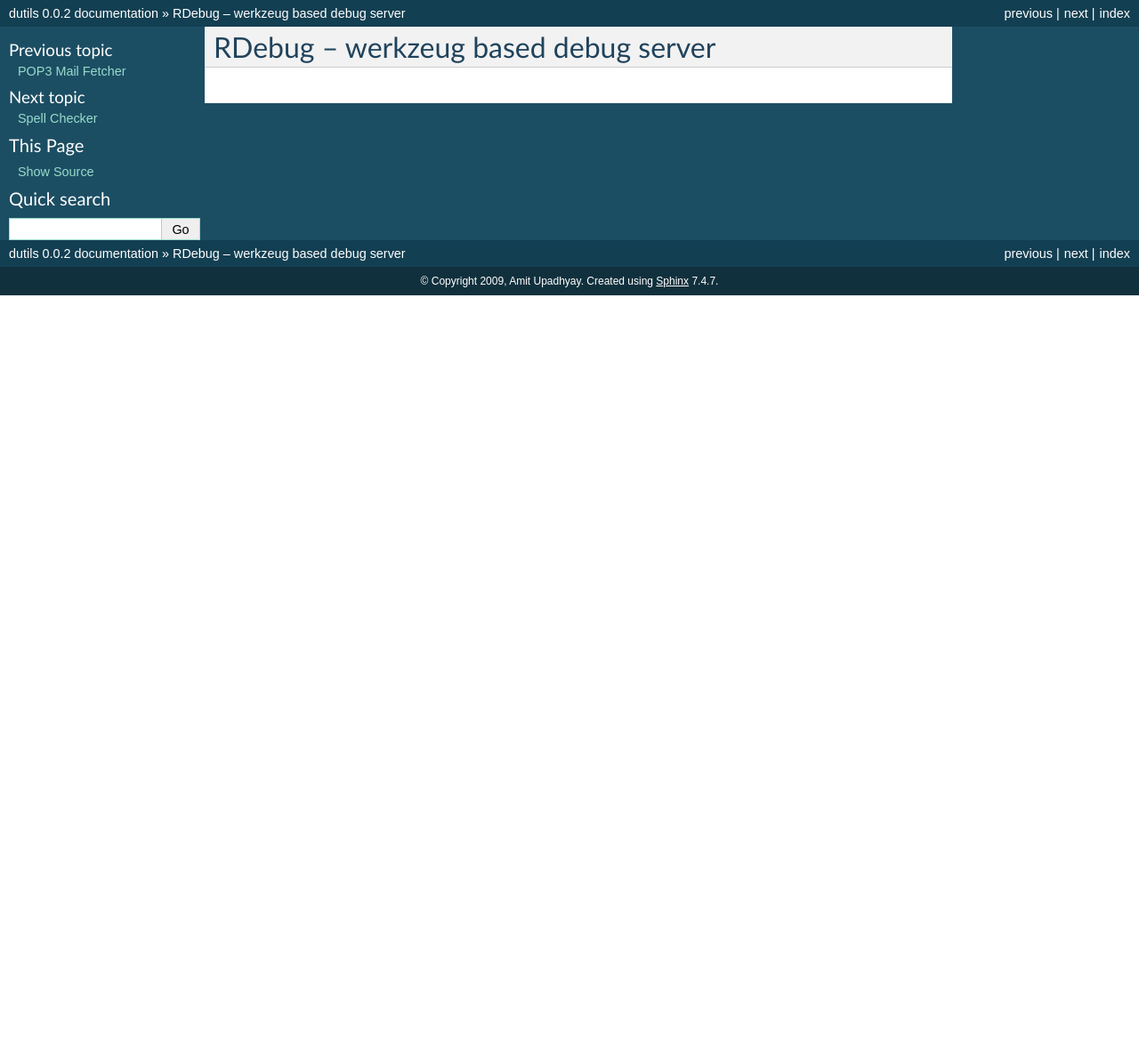
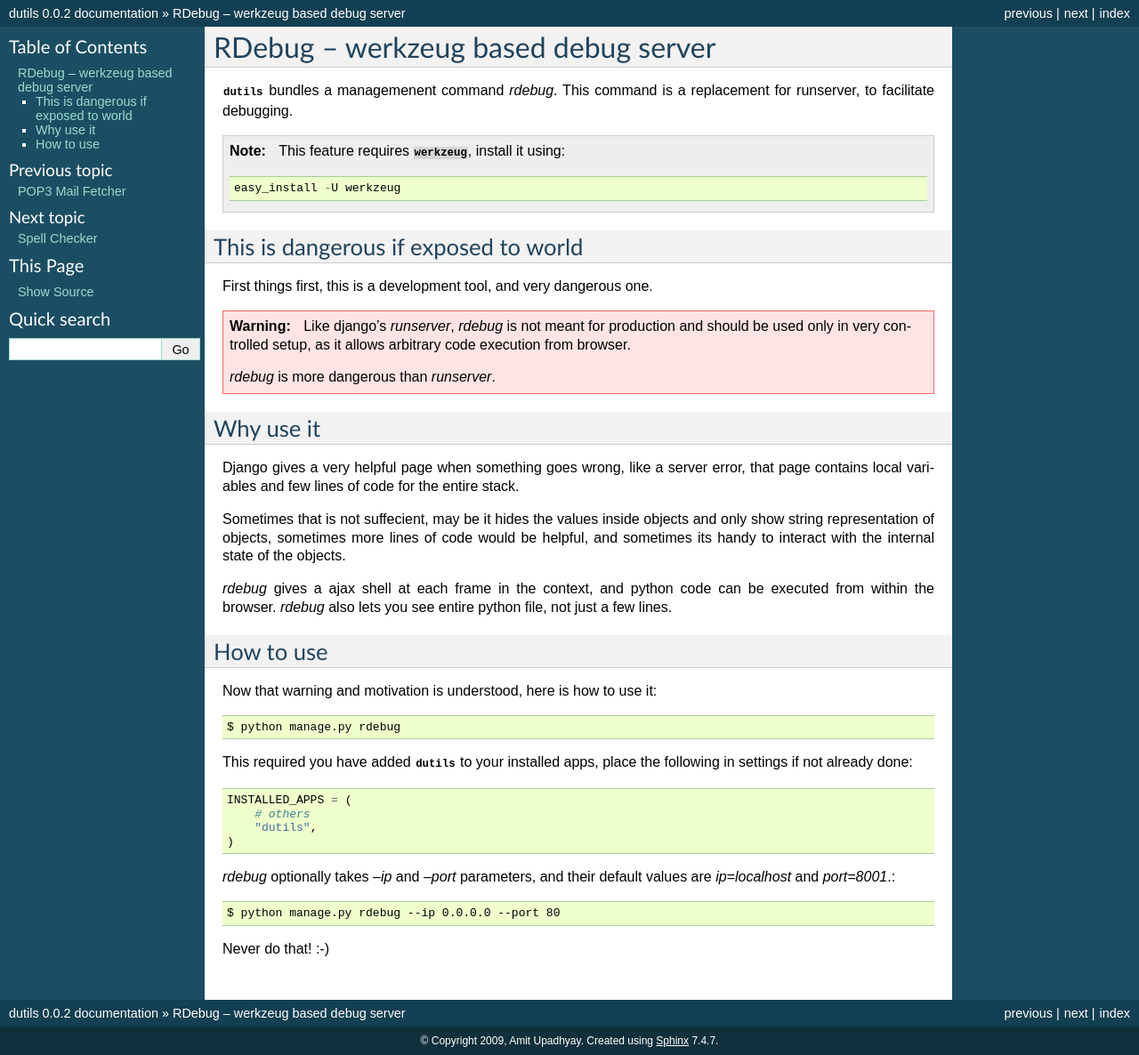
Before and after one commit to amitu/dutils, a Sphinx documentation site: the page built from docs/rdebug.rst, in a window 1280 px wide. Shown: the whole page at 89% size. Built offline with Sphinx 7.4.7, drawn with Linux system fonts in a browser that asks for light colours; before the commit the page ends 900 px from its top, so only the background shows below that.

Commit message:
added some docs for rdebug

```diff
--- a/docs/index.rst
+++ b/docs/index.rst
@@ -13,10 +13,6 @@
 Dutils can be installed by::
 
     easy_install -U dutils
-
-One of the dependencies of |dutils| is :mod:`werkzeug`, install it too::
-
-    easy_install -U werkzeug
 
 Table of Contents
 =================
--- a/docs/rdebug.rst
+++ b/docs/rdebug.rst
@@ -1,2 +1,64 @@
 RDebug -- werkzeug based debug server
 *************************************
+
+.. include:: global.rst
+
+|dutils| bundles a managemenent command `rdebug`. This command is a replacement
+for runserver, to facilitate debugging.
+
+.. note::
+
+    This feature requires :mod:`werkzeug`, install it using::
+
+        easy_install -U werkzeug
+
+This is dangerous if exposed to world
+=====================================
+
+First things first, this is a development tool, and very dangerous one.
+
+.. warning::
+
+    Like django's `runserver`, `rdebug` is not meant for production and should
+    be used only in very controlled setup, as it allows arbitrary code
+    execution from browser.
+
+    `rdebug` is more dangerous than `runserver`.
+
+Why use it
+==========
+
+Django gives a very helpful page when something goes wrong, like a server
+error, that page contains local variables and few lines of code for the entire
+stack.
+
+Sometimes that is not suffecient, may be it hides the values inside objects and
+only show string representation of objects, sometimes more lines of code would
+be helpful, and sometimes its handy to interact with the internal state of the
+objects.
+
+`rdebug` gives a ajax shell at each frame in the context, and python code can
+be executed from within the browser. `rdebug` also lets you see entire python
+file, not just a few lines.
+
+How to use
+==========
+
+Now that warning and motivation is understood, here is how to use it::
+
+    $ python manage.py rdebug
+
+This required you have added |dutils| to your installed apps, place the
+following in settings if not already done::
+
+    INSTALLED_APPS = (
+        # others
+        "dutils",
+    )
+
+`rdebug` optionally takes `--ip` and `--port` parameters, and their default
+values are `ip=localhost` and `port=8001`.::
+
+    $ python manage.py rdebug --ip 0.0.0.0 --port 80
+
+Never do that! :-)
```
